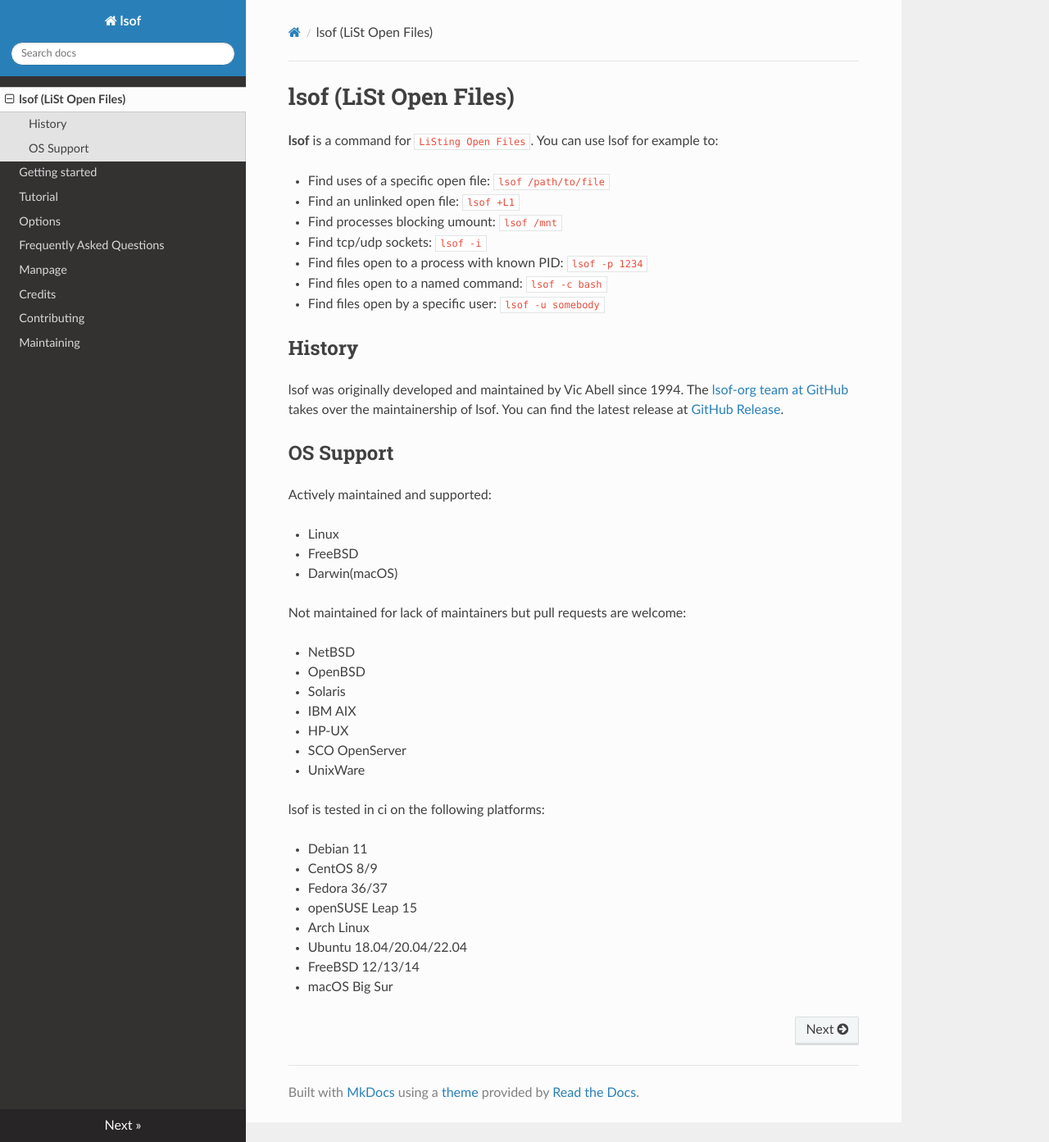
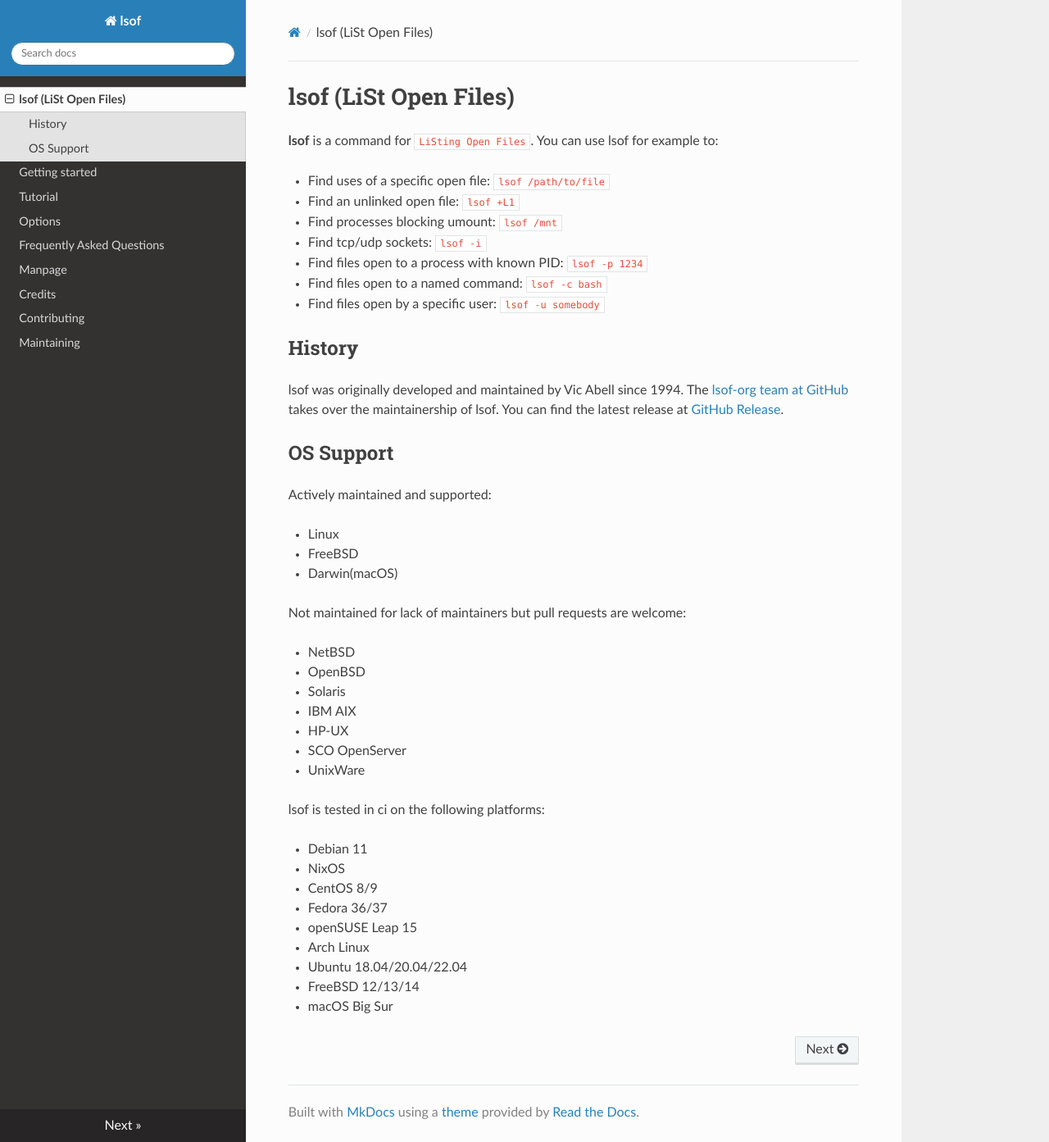
Before and after one commit to lsof-org/lsof, an MkDocs documentation site: the page built from docs/index.md, in a window 1280 px wide and 1393 px high. Shown: the whole window at 82% size. Built offline with MkDocs 1.6.1, drawn with Linux system fonts in a browser that asks for light colours; nearby versions of some CDN libraries.

Commit message:
Add nixos to list of tested platforms

```diff
--- a/docs/index.md
+++ b/docs/index.md
@@ -35,6 +35,7 @@ Not maintained for lack of maintainers but pull requests are welcome:
 lsof is tested in ci on the following platforms:
 
 - Debian 11
+- NixOS
 - CentOS 8/9
 - Fedora 36/37
 - openSUSE Leap 15
```
